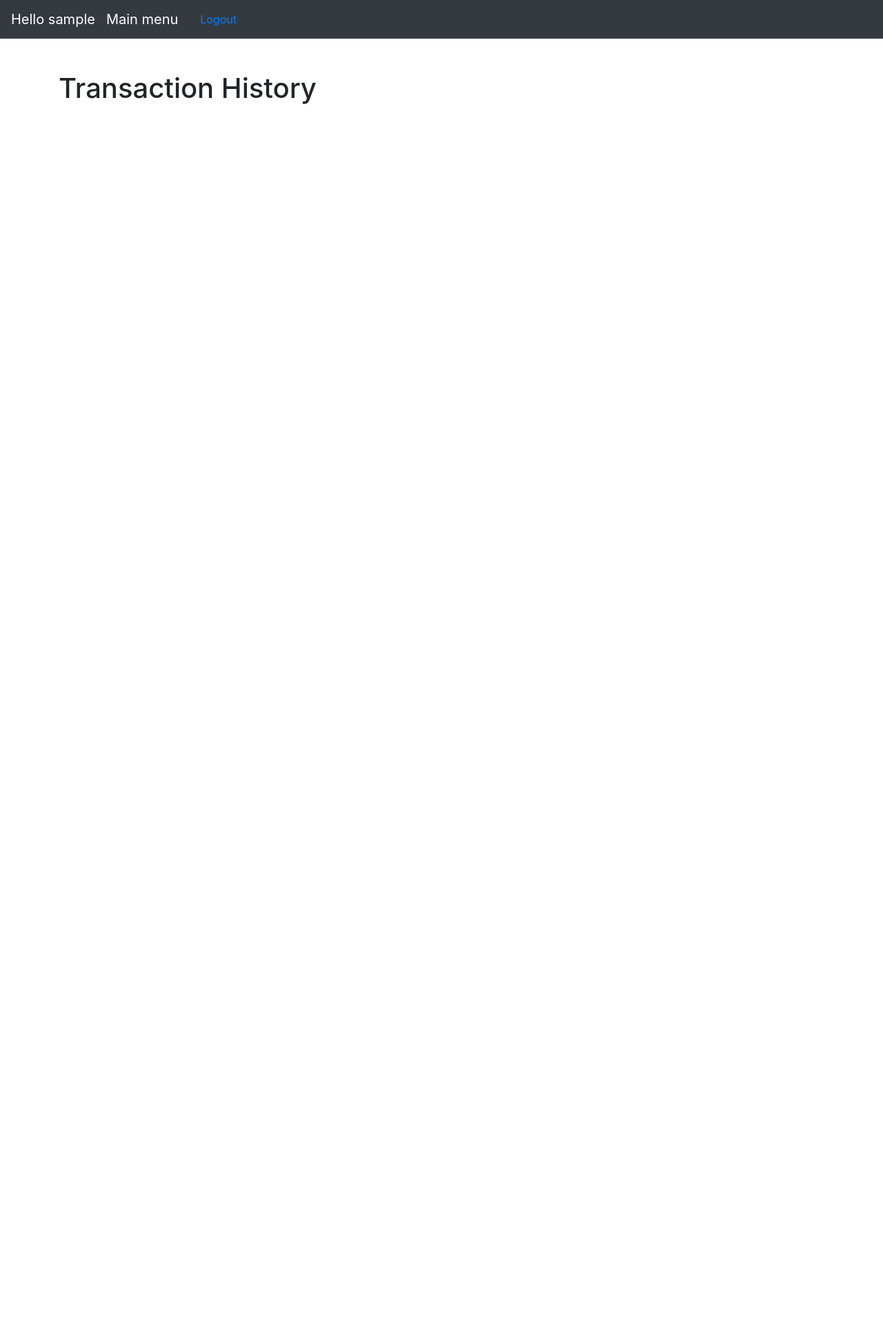
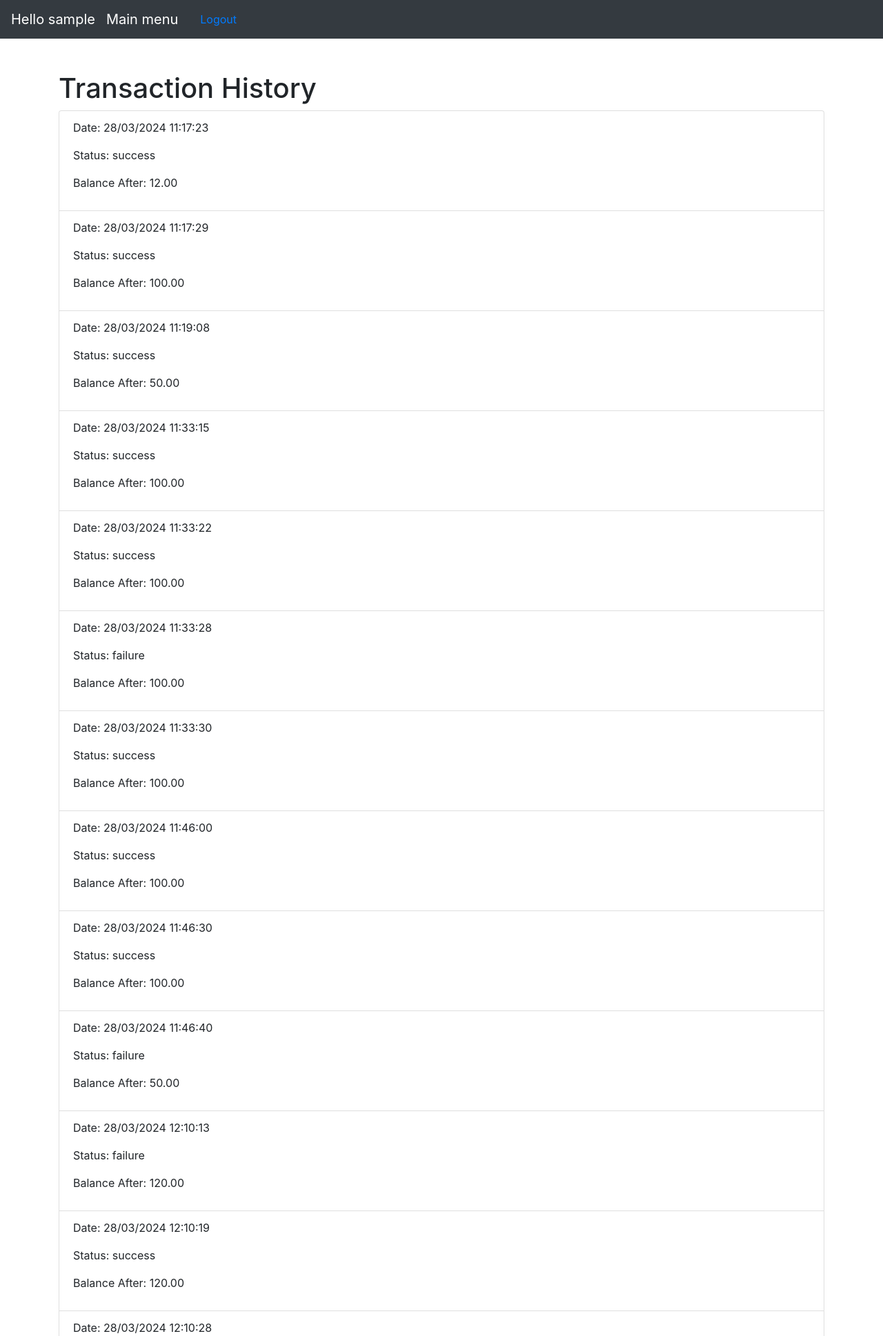
Before and after one commit to AlexCurcic/Second-Project---Financial-Assistant-with-Web-Interface-and-Databases, a Django app: template app/templates/app/history.html in a window 1280 px wide. Shown: the top 1937 px of the page at 69% size. Before the commit the page ends 151 px from the top, so only its background shows below. Run offline with Django 5.2, Linux system fonts and the light colour scheme; data comes from the database, SQL or seed files in the repository; both versions use the stored data as it was after the commit; the template is opened without the code that fills it: values that come from a table or form of the project are taken from there, most other values are stand-ins (such as "Sample title", 1, 10 or a date in 2020); some libraries are stand-ins or nearby versions.

Commit message:
added history.html

```diff
--- a/app/templates/app/history.html
+++ b/app/templates/app/history.html
@@ -15,19 +15,17 @@
     <div class="container mt-5">
         <h1>Transaction History</h1>
         <ul class="list-group">
-            <!--
-            Using a loop, display the transactions. Each transaction should be displayed as a card. If there are no transactions, display the element:
-            <li class="list-group-item">No transactions found.</li>
-
-            Example card:
-            <li class="list-group-item">
-                <p>Date: 28/03/2024 12:38:55</p>
-                <p>Status: success</p>
-                <p>Balance After: 100.00</p>
-            </li>
-
-            For date, use the filter date: "d/m/Y H:i:s".
-            -->
+            {% if transactions %}
+                {% for transaction in transactions %}
+                    <li class="list-group-item">
+                        <p>Date: {{ transaction.datetime|date:"d/m/Y H:i:s" }}</p>
+                        <p>Status: {{ transaction.status }}</p>
+                        <p>Balance After: {{ transaction.amount }}</p>
+                    </li>
+                {% endfor %}
+            {% else %}
+                <li class="list-group-item">No transactions found.</li>
+            {% endif %}
         </ul>
     </div>
     <script src="https://code.jquery.com/jquery-3.5.1.slim.min.js"></script>
```
Also changed, not shown: app/migrations/0002_alter_history_datetime_alter_history_status_and_more.py (added), db.sqlite3.
